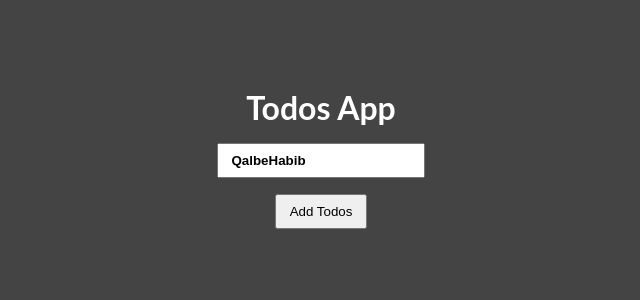
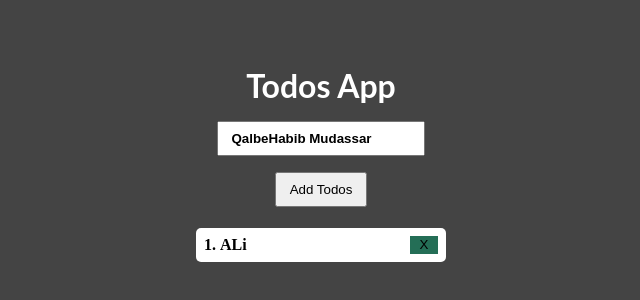
Before and after one commit to QalbeHabib/React-Todos-App, a React (Create React App) app: page / in a window 1280 px wide. Shown: the part 234-534 px from the top of the page, without its empty margins (319-959 px from the left). Built offline with nearby package versions, Linux system fonts and the light colour scheme.

Commit message:
Style Update

```diff
--- a/src/App.js
+++ b/src/App.js
@@ -2,13 +2,15 @@ import React, { useState } from 'react';
 import './style.css';
 
 export default function App() {
-  const [todos, setTodos] = useState([]);
-  const [tasks, setTask] = useState('QalbeHabib');
+  // Use State will used here
+  const [todos, setTodos] = useState(['ALi']);
+  const [tasks, setTask] = useState('QalbeHabib Mudassar');
 
-  // console.log(tasks)
+  // Add Todo in The List
 
   function createTodo() {
     if (!tasks) {
+      alert('Please Enter A Task');
     } else {
       setTodos((h) => {
         setTask(''); // For Empty the input field
@@ -16,6 +18,8 @@ export default function App() {
       });
     }
   }
+
+  // Delete ToDo
 
   const deleteTodo = (id) => {
     setTodos((todos) =>
@@ -25,9 +29,12 @@ export default function App() {
     );
   };
 
+  // Clear All the List
   const clearAllTodos = () => {
     setTodos([]);
   };
+
+  // Enter Key Function
 
   function enterKey(e) {
     // console.log('Event :', e);
@@ -36,6 +43,7 @@ export default function App() {
     }
   }
 
+  // MAin Layout is Here
   return (
     <div className="App-header">
       <h1>Todos App</h1>
@@ -43,6 +51,7 @@ export default function App() {
       <input
         className="iput"
         type="text"
+        // Here is the Input Value changing
         value={tasks}
         onChange={(e) => {
           setTask(e.target.value);
--- a/src/style.css
+++ b/src/style.css
@@ -32,6 +32,11 @@ p {
 .Del-btn {
   cursor: pointer;
   padding: 0 0.6rem;
+  background-color:rgb(36, 110, 86);
+  border: none;
+}
+.Del-btn:active{
+transform: scale(.92);
 }
 .btn:active {
   transform: scale(0.95);
@@ -40,8 +45,19 @@ p {
 .todos {
   display: flex;
   justify-content: space-between;
+  background-color: #FFF;
   width: 250px;
   margin: 0.3rem;
+  color: #000;
+  padding: .5rem;
+  list-style-position: inside;
+  border-radius:5px ;
+  font-weight:600 ;
+}
+.todos:hover{
+
+  background-color: rgb(59, 145, 116);
+  color: #000;
 }
 
 ul {
```
